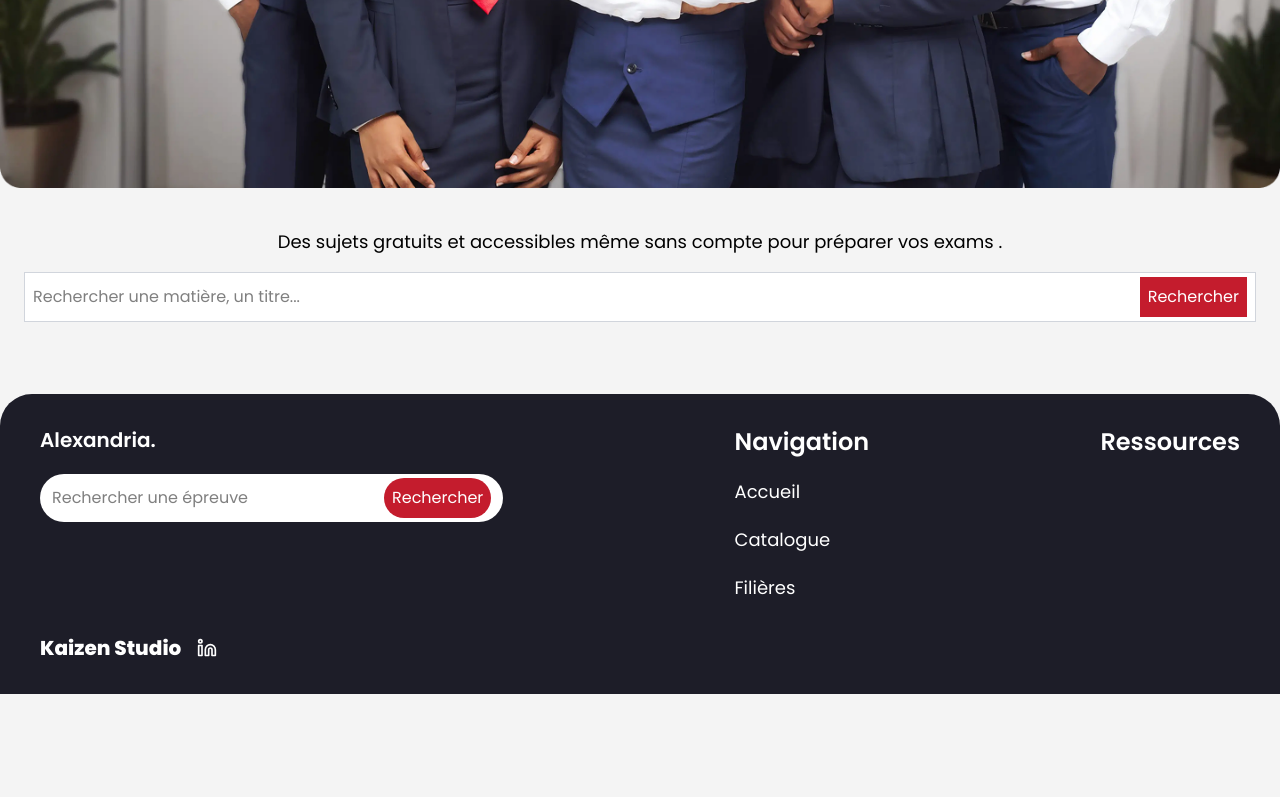
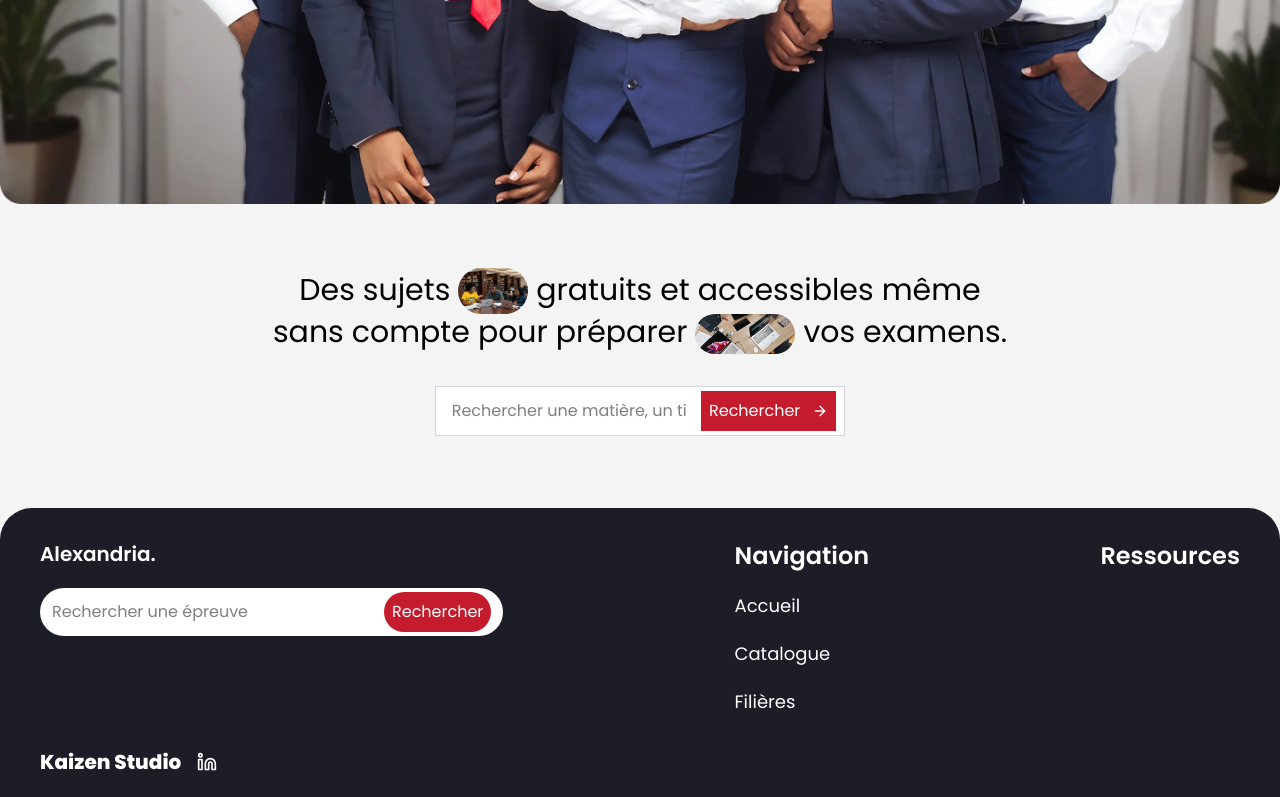
Before and after one commit to kaizen-squad/esgis-epreuves, a Next.js app: page / in a window 1280 px wide. Shown: the part 832-1629 px from the top of the page. Before the commit the page ends 1526 px from the top, so only its background shows below. Built offline with nearby package versions, Linux system fonts and the light colour scheme.

Commit message:
feat(accueil): added the desktop version for the search section

```diff
--- a/src/app/(public)/acceuil/components/Research.tsx
+++ b/src/app/(public)/acceuil/components/Research.tsx
@@ -1,20 +1,45 @@
+import Image from "next/image";
+import { FiArrowRight } from "react-icons/fi";
+
 interface ResearchProps {
-  label: string;
+  label: string | React.ReactNode;
 }
 
 const Research = ({ label }: ResearchProps) => {
   return (
     <div className="mb-8 px-6 text-center">
-      <p className="mb-4 text-lg">{label}</p>
+      <div className="mb-8 text-center text-lg lg:text-3xl">
+        Des sujets{" "}
+        <Image
+          src="/images/accueil_span_page.jpeg"
+          alt="Paragraphe image 1"
+          className="hidden rounded-full align-middle lg:inline-block"
+          width={70}
+          height={20}
+        />{" "}
+        gratuits et accessibles même <br className="hidden lg:block" /> sans
+        compte pour préparer{" "}
+        <div className="relative my-auto hidden h-10 w-25 align-middle lg:inline-block">
+          <Image
+            src="/images/study.png"
+            alt="Paragraphe image 1"
+            className="hidden rounded-full lg:inline-block"
+            objectFit="cover"
+            fill
+          />
+        </div>{" "}
+        vos examens.
+      </div>
 
-      <div className="bg-background-primary flex border border-gray-300 px-2 py-1">
+      <div className="bg-background-primary flex border border-gray-300 py-1 pr-2 pl-4 lg:mx-auto lg:w-1/3">
         <input
           className="min-w-0 flex-1 outline-none"
           type="search"
           placeholder="Rechercher une matière, un titre..."
         />
-        <button className="bg-background-accent text-text-primary h-full min-w-0 p-2">
+        <button className="bg-background-accent text-text-primary flex h-full min-w-0 cursor-pointer items-center gap-3 p-2">
           Rechercher
+          <FiArrowRight />
         </button>
       </div>
     </div>
--- a/src/app/(public)/acceuil/components/WelcomeSection.tsx
+++ b/src/app/(public)/acceuil/components/WelcomeSection.tsx
@@ -6,7 +6,7 @@ import { FiArrowRight } from "react-icons/fi";
 const WelcomeSection = () => {
   const width = window.innerWidth;
   return (
-    <div className="mb-10 w-full text-center">
+    <div className="mb-16 w-full text-center">
       <h1 className="text-text-title text- mb-8 font-medium">
         Bienvenue sur Alexandria
       </h1>
@@ -18,7 +18,7 @@ const WelcomeSection = () => {
         académique en réussissant tous vos examens.
       </p>
 
-      <button className="bg-background-accent text-text-primary mx-auto mb-6 flex items-center gap-2 rounded-lg border border-black px-4 py-2">
+      <button className="bg-background-accent text-text-primary mx-auto mb-10 flex items-center gap-2 rounded-lg border border-black px-4 py-2">
         Voir le Catalogue <FiArrowRight />
       </button>
 
```
Also changed, not shown: public/images/accueil_span_page.jpeg (added), public/images/study.png (added).
